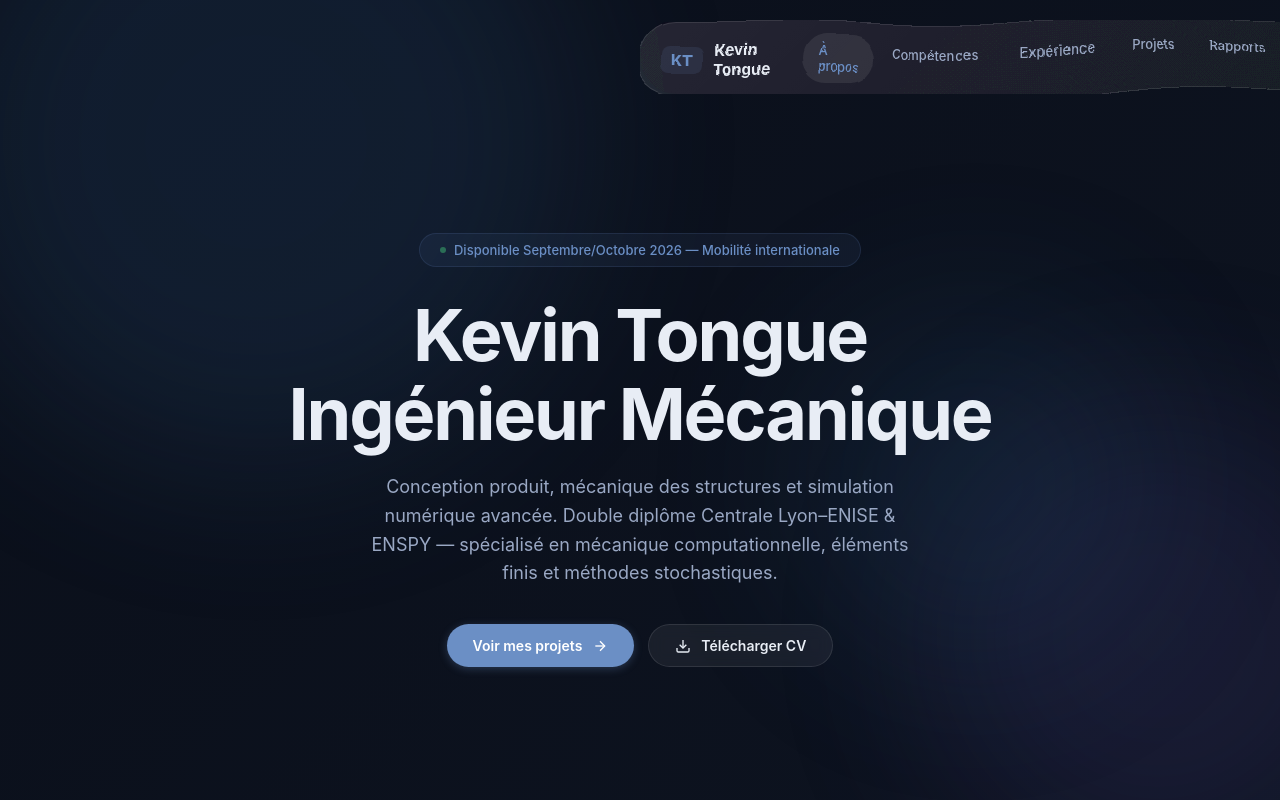
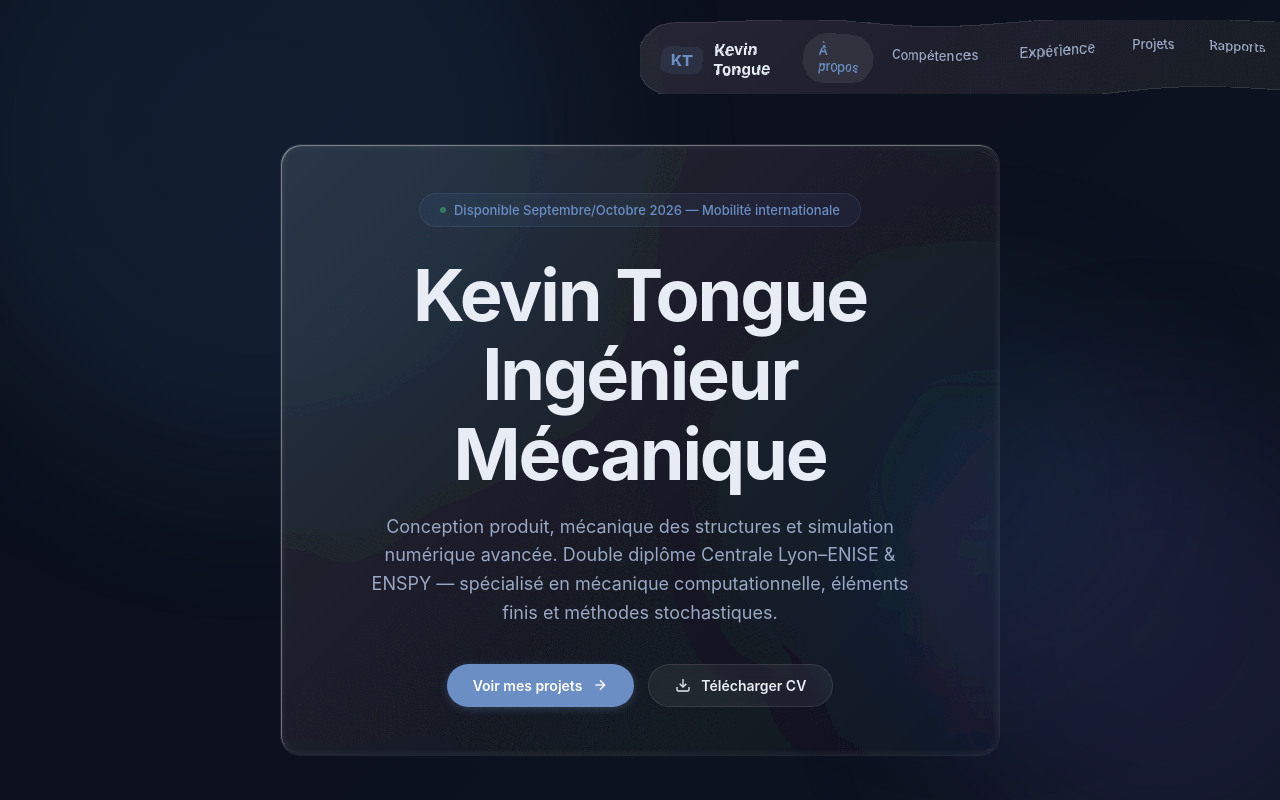
Before and after one commit to tiffank1802/tiffank1802.github.io, a React (Vite) app: page / in a window 1280 px wide. Shown: the top 800 px of the page. Built offline with nearby package versions, Linux system fonts and the light colour scheme; a web font is replaced by a local one.

Commit message:
wrap hero section in GlassCard with liquid glass effect

```diff
--- a/src/App.jsx
+++ b/src/App.jsx
@@ -796,7 +796,12 @@ export default function App() {
         .main-content { position: relative; z-index: 1; max-width: 1200px; margin: 0 auto; padding: 0 24px; }
 
         .hero-section { min-height: 100vh; display: flex; align-items: center; justify-content: center; padding-top: 100px; }
-        .hero-content { text-align: center; max-width: 800px; }
+        .hero-content-glass {
+          text-align: center;
+          max-width: 720px;
+          width: 100%;
+          padding: 48px 40px;
+        }
 
         .hero-badge { display: inline-flex; align-items: center; gap: 8px; padding: 8px 20px; background: rgba(107, 143, 197, 0.08); border: 1px solid rgba(107, 143, 197, 0.15); border-radius: 100px; font-size: 13px; font-weight: 500; color: var(--accent); margin-bottom: 28px; }
         .hero-badge .dot { width: 6px; height: 6px; border-radius: 50%; background: #4ade80; animation: pulse 2s infinite; }
@@ -1012,7 +1017,7 @@ export default function App() {
 
       <div className="main-content">
         <section id="about" className="hero-section">
-          <div className="hero-content">
+          <GlassCard className="hero-content-glass">
             <motion.div initial={{ opacity: 0, y: 20 }} animate={{ opacity: 1, y: 0 }} transition={{ duration: 0.6 }}>
               <div className="hero-badge">
                 <span className="dot" />
@@ -1046,7 +1051,7 @@ export default function App() {
                 Télécharger CV
               </a>
             </motion.div>
-          </div>
+          </GlassCard>
         </section>
 
         <section className="section">
```
